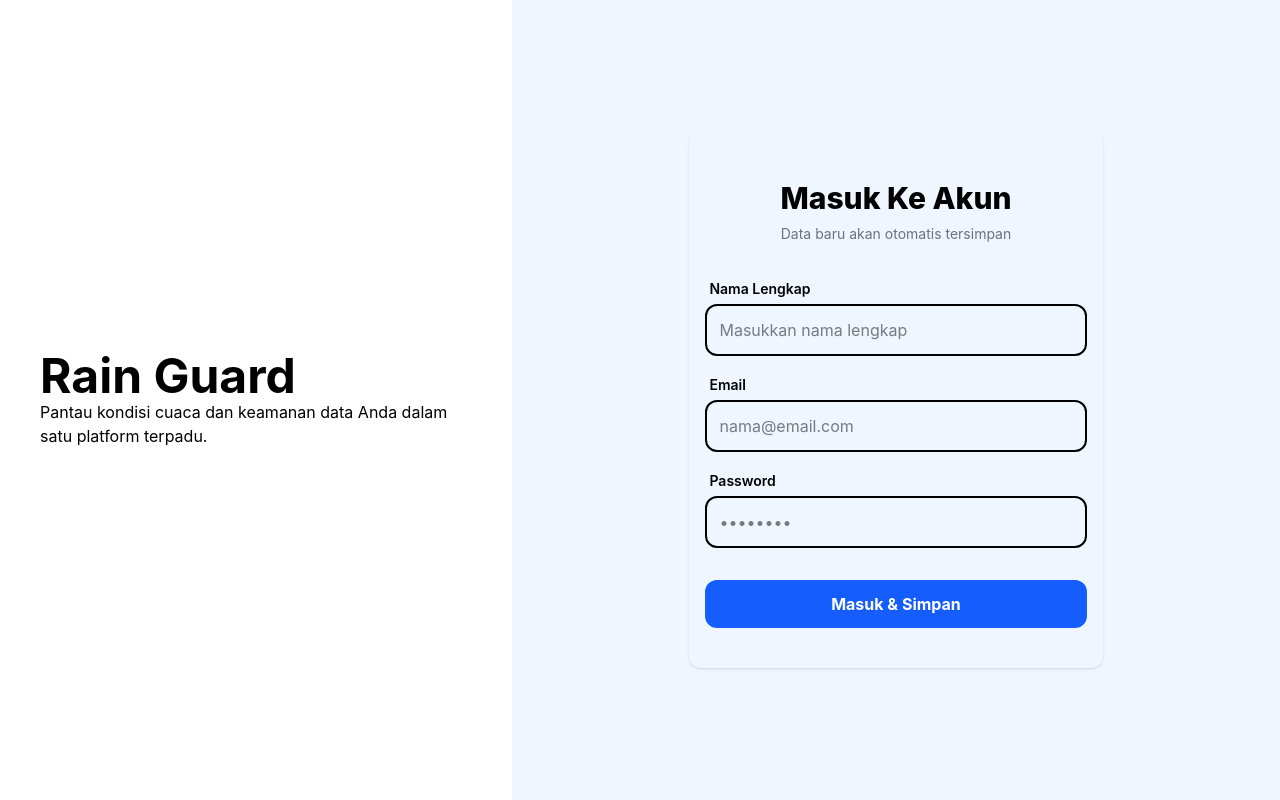
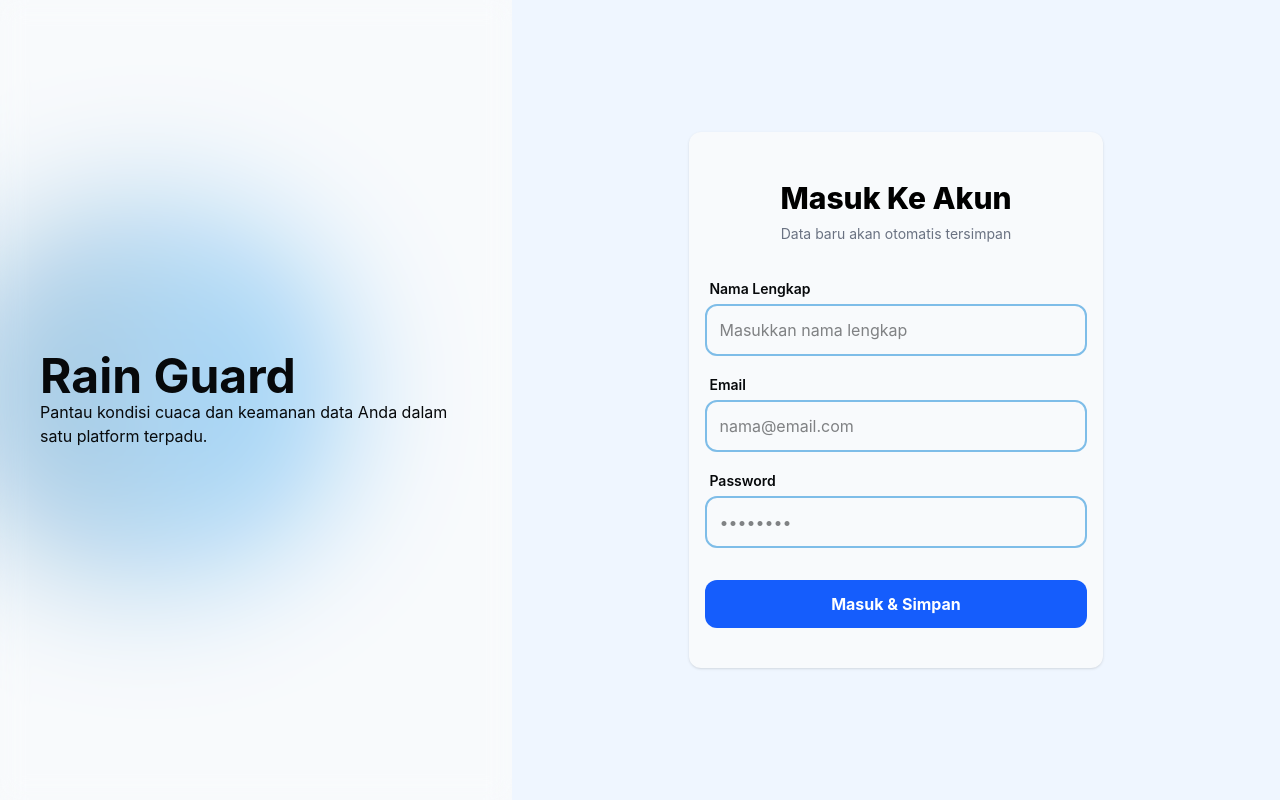
Before and after one commit to KnoyanMitsu/rain-guard, a Next.js app in the folder web/: page /auth/login in a window 1280 px wide. Built offline with nearby package versions, Linux system fonts and the light colour scheme.

Commit message:
refactor: remove dark mode support and define static theme colors in CSS variables

```diff
--- a/web/src/component/aestetic/AceUIAppname.tsx
+++ b/web/src/component/aestetic/AceUIAppname.tsx
@@ -7,7 +7,7 @@ type Props = {
 
 function AceUIAppname({ appname, description }: Props) {
   return (
-    <div className="relative overflow-hidden h-full bg-background dark:bg-text text-text dark:text-background">
+    <div className="relative overflow-hidden h-full bg-background text-text">
       <div className="absolute top-1/4 -left-10 w-96 h-96 bg-linear-to-r animate-move blur-3xl from-40% from-primary via-secondary via-10% to-accent to-80% rounded-full opacity-50 dark:opacity-30"></div>
       <div className="relative z-10 min-h-screen backdrop-blur-md p-10 flex flex-col justify-center">
         <div className="">
--- a/web/src/component/card/AceUICard.tsx
+++ b/web/src/component/card/AceUICard.tsx
@@ -8,7 +8,7 @@ type AceUICardProps = {
 function AceUICard({ children, className }: AceUICardProps) {
   return (
     <div
-      className={`rounded-xl p-4 shadow-sm bg-background text-text dark:bg-text dark:text-background ${className}`}
+      className={`rounded-xl p-4 shadow-sm bg-background text-text ${className}`}
     >
       {children}
     </div>
--- a/web/src/component/input/AceUIInput.tsx
+++ b/web/src/component/input/AceUIInput.tsx
@@ -17,13 +17,13 @@ function AceUIInput({
 }: AceUIInputProps) {
   return (
     <div>
-      <label className="text-sm font-semibold text-text dark:text-background ml-1">
+      <label className="text-sm font-semibold text-text ml-1">
         {label}
       </label>
       <input
         value={value}
         onChange={onChange}
-        className="w-full mt-1 border-2 border-secondary dark:border-accent bg-background text-text dark:bg-text dark:text-background focus:outline-none focus:border-primary dark:focus:border-primary p-3 rounded-xl transition-colors"
+        className="w-full mt-1 border-2 border-secondary dark:border-accent bg-background text-text focus:outline-none focus:border-primary p-3 rounded-xl transition-colors"
         type={type}
         placeholder={placeholder}
       />
--- a/web/src/styles/index.css
+++ b/web/src/styles/index.css
@@ -1,2 +1,10 @@
 @import "tailwindcss";
 @config "../../tailwind.config.js";
+
+@theme {
+  --color-text: #07090b;
+  --color-background: #f8fafc;
+  --color-primary: #4e97ca;
+  --color-secondary: #7ebde8;
+  --color-accent: #45aaf0;
+}
--- a/web/src/views/auth/login/index.tsx
+++ b/web/src/views/auth/login/index.tsx
@@ -87,6 +87,7 @@ const TampilanLogin = () => {
                   onChange={(e) => setPassword(e.target.value)}
                   placeholder="••••••••"
                   type="password"
+
                 />
 
                 {/* Button */}
```
